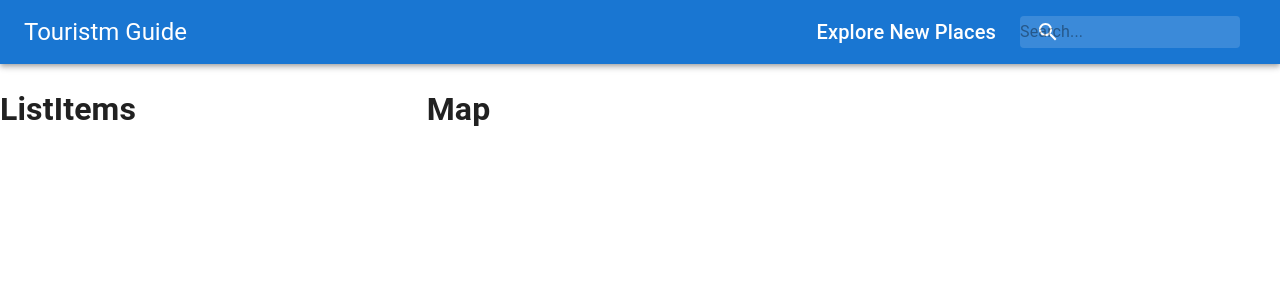
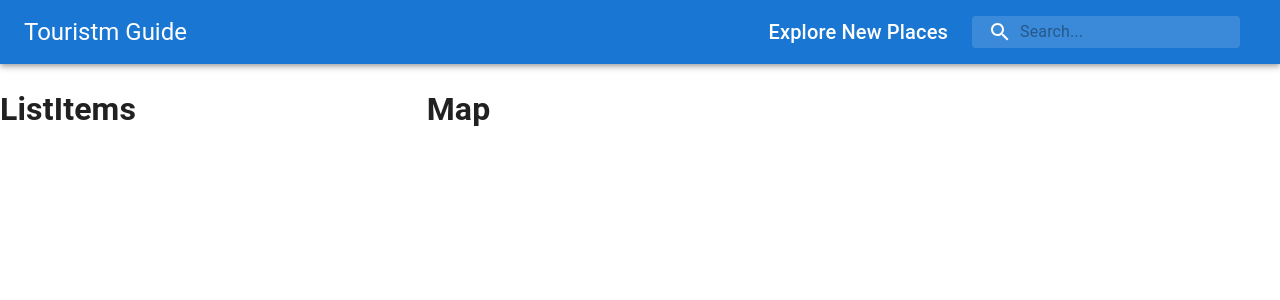
Before and after one commit to dialite/tourism-guide, a React (Create React App) app: page / in a window 1280 px wide. Shown: the top 300 px of the page. Built offline with nearby package versions, Linux system fonts and the light colour scheme.

Commit message:
Modify padding left for input root in header

```diff
--- a/src/components/Header/styles.js
+++ b/src/components/Header/styles.js
@@ -32,6 +32,7 @@ const useStyles = makeStyles((theme) => ({
   },
   inputRoot: {
     color: "inherit",
+    paddingLeft: theme.spacing(6),
   },
   inputInput: {
     padding: theme.spacing(1, 1, 1, 0),
```
